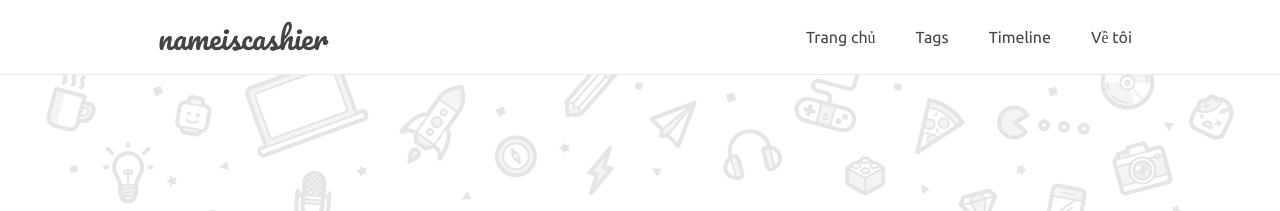
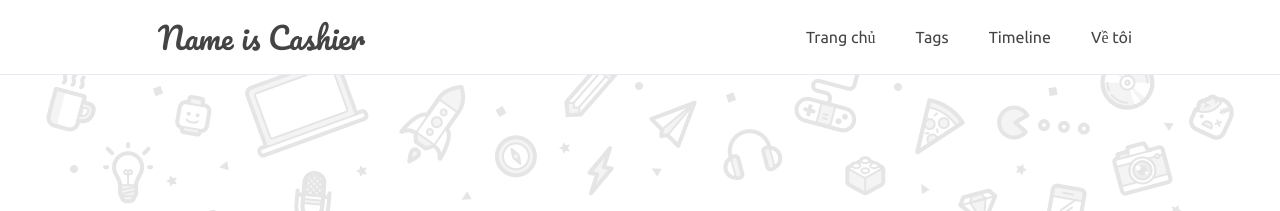
Before and after one commit to xukimseven/HardCandy-Jekyll, a Jekyll site: the page built from index.html, in a window 1280 px wide. Shown: the top 211 px of the page. Built offline with Jekyll 4.4.1, drawn with Linux system fonts in a browser that asks for light colours; comment, search, counter and statistics services are not loaded.

Commit message:
Update _config.yml

```diff
--- a/_config.yml
+++ b/_config.yml
@@ -16,7 +16,7 @@ nav: # 最佳体验 六个标签 且最好每个标签不超过4中文字
 author: true
 name: 'Thu Ngân'
 NickName: 'flstldnjels'
-webtitle: 'nameiscashier'
+webtitle: 'Name is Cashier'
 bio: 'I am curious'
 about: true
 aboutyou: 'Tò mò và đam mê nghệ thuật'
```
